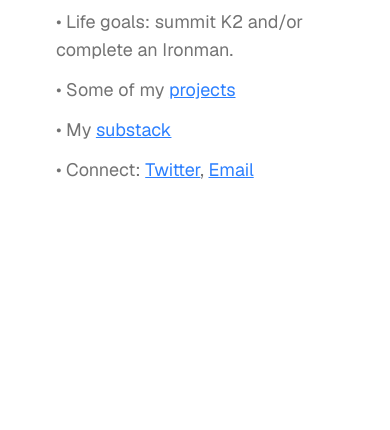
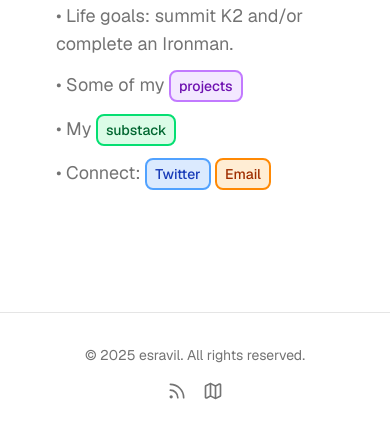
Before and after one commit to esravil/esravil_site, a Next.js app: page / in a window 390 px wide. Shown: the part 597-1027 px from the top of the page. Before the commit the page ends 909 px from the top, so only its background shows below. Built offline with nearby package versions, Linux system fonts and the light colour scheme; no server answers.

Commit message:
updated site a bit more

```diff
--- a/src/app/layout.tsx
+++ b/src/app/layout.tsx
@@ -2,6 +2,7 @@ import type { Metadata } from "next";
 import { Geist, Geist_Mono } from "next/font/google";
 import { ThemeProvider } from "@/components/theme-provider";
 import { Header } from "@/components/layout/header";
+import { Footer } from "@/components/layout/footer";
 import { siteConfig } from "@/lib/site.config";
 import "./globals.css";
 
@@ -62,6 +63,7 @@ export default function RootLayout({
           <div className="flex min-h-screen flex-col">
             <Header />
             <main className="flex-1">{children}</main>
+            <Footer />
           </div>
         </ThemeProvider>
       </body>
--- a/src/app/page.tsx
+++ b/src/app/page.tsx
@@ -1,4 +1,33 @@
 import { siteConfig } from '@/lib/site.config';
+
+interface ColorfulButtonProps {
+  href: string;
+  children: React.ReactNode;
+  color: 'blue' | 'purple' | 'green' | 'orange' | 'red';
+}
+
+function ColorfulButton({ href, children, color }: ColorfulButtonProps) {
+  const colorClasses = {
+    blue: 'bg-blue-100 border-blue-400 text-blue-800 hover:bg-blue-200 hover:border-blue-500 hover:scale-105 hover:shadow-md',
+    purple: 'bg-purple-100 border-purple-400 text-purple-800 hover:bg-purple-200 hover:border-purple-500 hover:scale-105 hover:shadow-md',
+    green: 'bg-green-100 border-green-400 text-green-800 hover:bg-green-200 hover:border-green-500 hover:scale-105 hover:shadow-md',
+    orange: 'bg-orange-100 border-orange-400 text-orange-800 hover:bg-orange-200 hover:border-orange-500 hover:scale-105 hover:shadow-md',
+    red: 'bg-red-100 border-red-400 text-red-800 hover:bg-red-200 hover:border-red-500 hover:scale-105 hover:shadow-md'
+  };
+
+  return (
+    <a
+      href={href}
+      className={`
+        inline-block px-2 py-1 rounded-md border-2 text-sm font-medium
+        transition-all duration-300 ease-out transform
+        ${colorClasses[color]}
+      `}
+    >
+      {children}
+    </a>
+  );
+}
 
 export default function Home() {
   return (
@@ -17,9 +46,9 @@ export default function Home() {
             <ul className="space-y-3 text-lg text-muted-foreground hero-list">
               <li>• Hobby-maxxer: running, basketball, working out, biking, swimming, reading, investing, and creating things that convenience everyone.</li>
               <li>• Life goals: summit K2 and/or complete an Ironman.</li>
-              <li>• Some of my <a href="#" className="text-blue-500 hover:text-blue-400 transition-colors underline">projects</a></li>
-              <li>• My <a href="#" className="text-blue-500 hover:text-blue-400 transition-colors underline">substack</a></li>
-              <li>• Connect: <a href="https://twitter.com/esravil" className="text-blue-500 hover:text-blue-400 transition-colors underline">Twitter</a>, <a href="mailto:esravil@example.com" className="text-blue-500 hover:text-blue-400 transition-colors underline">Email</a></li>
+              <li>• Some of my <ColorfulButton href="#" color="purple">projects</ColorfulButton></li>
+              <li>• My <ColorfulButton href="#" color="green">substack</ColorfulButton></li>
+              <li>• Connect: <ColorfulButton href="https://twitter.com/esravil" color="blue">Twitter</ColorfulButton> <ColorfulButton href="mailto:esravil@example.com" color="orange">Email</ColorfulButton></li>
             </ul>
           </div>
         </section>
--- a/src/components/layout/footer.tsx
+++ b/src/components/layout/footer.tsx
@@ -1,5 +1,5 @@
 import Link from 'next/link';
-import { Github, Twitter, Linkedin, Mail } from 'lucide-react';
+import { Rss, Map } from 'lucide-react';
 import { siteConfig } from '@/lib/site.config';
 
 export function Footer() {
@@ -8,64 +8,29 @@ export function Footer() {
   return (
     <footer className="border-t bg-background">
       <div className="container mx-auto max-w-6xl px-4 py-8">
-        <div className="flex flex-col space-y-4 md:flex-row md:justify-between md:space-y-0">
-          <div className="flex flex-col space-y-2">
-            <p className="text-sm text-muted-foreground">
-              © {currentYear} {siteConfig.name}. All rights reserved.
-            </p>
-            <p className="text-sm text-muted-foreground">
-              {siteConfig.description}
-            </p>
-          </div>
+        <div className="flex flex-col items-center space-y-4">
+          <p className="text-sm text-muted-foreground">
+            © {currentYear} {siteConfig.name}. All rights reserved.
+          </p>
 
-          <div className="flex items-center space-x-4">
+          <div className="flex justify-center items-center space-x-4">
             <Link
-              href={siteConfig.socials.github}
+              href="/feed.xml"
               className="text-muted-foreground hover:text-foreground transition-colors"
-              target="_blank"
-              rel="noopener noreferrer"
+              title="RSS Feed"
             >
-              <Github className="h-5 w-5" />
-              <span className="sr-only">GitHub</span>
+              <Rss className="h-5 w-5" />
+              <span className="sr-only">RSS Feed</span>
             </Link>
-
             <Link
-              href={siteConfig.socials.twitter}
+              href="/sitemap.xml"
               className="text-muted-foreground hover:text-foreground transition-colors"
-              target="_blank"
-              rel="noopener noreferrer"
+              title="Sitemap"
             >
-              <Twitter className="h-5 w-5" />
-              <span className="sr-only">Twitter</span>
-            </Link>
-
-            <Link
-              href={siteConfig.socials.linkedin}
-              className="text-muted-foreground hover:text-foreground transition-colors"
-              target="_blank"
-              rel="noopener noreferrer"
-            >
-              <Linkedin className="h-5 w-5" />
-              <span className="sr-only">LinkedIn</span>
-            </Link>
-
-            <Link
-              href={siteConfig.socials.email}
-              className="text-muted-foreground hover:text-foreground transition-colors"
-            >
-              <Mail className="h-5 w-5" />
-              <span className="sr-only">Email</span>
+              <Map className="h-5 w-5" />
+              <span className="sr-only">Sitemap</span>
             </Link>
           </div>
-        </div>
-
-        <div className="mt-8 flex flex-col space-y-2 text-center md:flex-row md:justify-center md:space-x-6 md:space-y-0">
-          <Link href="/feed.xml" className="text-sm text-muted-foreground hover:text-foreground">
-            RSS Feed
-          </Link>
-          <Link href="/sitemap.xml" className="text-sm text-muted-foreground hover:text-foreground">
-            Sitemap
-          </Link>
         </div>
       </div>
     </footer>
--- a/src/components/layout/header.tsx
+++ b/src/components/layout/header.tsx
@@ -5,21 +5,12 @@ import { ThemeToggle } from '@/components/theme-toggle';
 export function Header() {
   return (
     <header className="sticky top-0 z-50 w-full bg-background/95 backdrop-blur supports-[backdrop-filter]:bg-background/60 md:border-b-0 border-b border-border">
-      <div className="flex h-16 w-full items-center justify-between px-4 sm:px-6 md:px-8 lg:px-12 xl:px-16">
+      <div className="flex h-16 w-full items-center justify-between px-4 sm:px-6 md:px-8 md:pt-8 lg:px-12 xl:px-16">
         <Link href="/" className="flex items-center space-x-2">
           <span className="text-xl font-bold">{siteConfig.name}</span>
         </Link>
 
         <nav className="hidden md:flex items-center space-x-6">
-          {siteConfig.navigation.map((item) => (
-            <Link
-              key={item.href}
-              href={item.href}
-              className="text-sm font-medium transition-colors hover:text-foreground/80 text-foreground/60"
-            >
-              {item.name}
-            </Link>
-          ))}
         </nav>
 
         <div className="flex items-center space-x-2">
--- a/src/lib/site.config.ts
+++ b/src/lib/site.config.ts
@@ -15,10 +15,7 @@ export const siteConfig = {
     linkedin: '',
     email: 'mailto:esravil@example.com',
   },
-  navigation: [
-    { name: 'Home', href: '/' },
-    { name: 'About', href: '/about' },
-  ],
+  navigation: [],
   analytics: {
     // Add analytics configuration here
     vercel: process.env.NODE_ENV === 'production',
```
Also changed, not shown: 2 other files (tests, documents, lock files or other folders).
